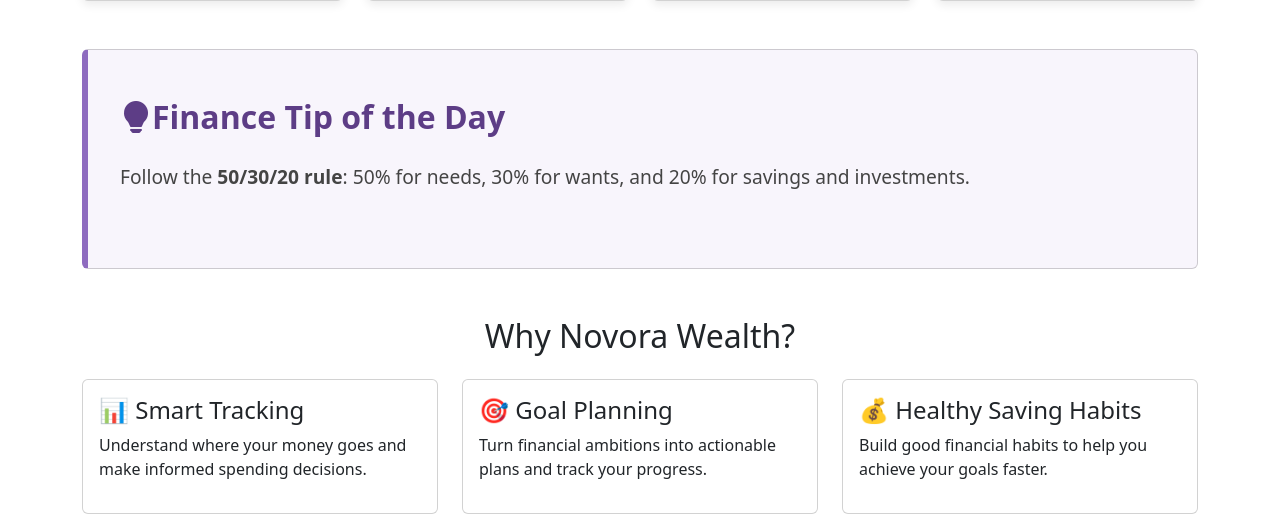
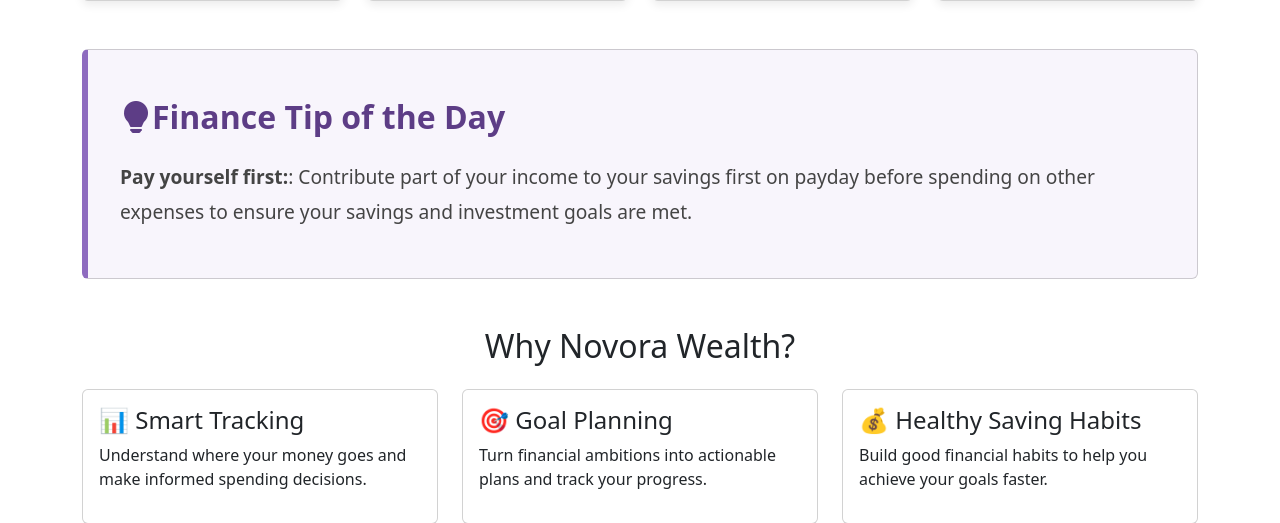
Before and after one commit to Sonia-Murei/novora-wealth, a Flask app: page / in a window 1280 px wide. Shown: the part 745-1268 px from the top of the page. Run offline with Flask 3, Linux system fonts and the light colour scheme; some libraries are stand-ins or nearby versions.

Commit message:
form corrections

```diff
--- a/main.py
+++ b/main.py
@@ -148,8 +148,9 @@
     print(session)
     user_id = session["user_id"]
 
+    categories = get_categories()
     budgets_data = get_all_budget_usage(user_id)
-    return render_template("budgets.html", budgets_data=budgets_data)
+    return render_template("budgets.html", budgets_data=budgets_data,categories=categories)
 
 
 @app.route("/add_budget", methods=["POST"])
--- a/templates/budgets.html
+++ b/templates/budgets.html
@@ -20,21 +20,16 @@
                     <div>
                         <div class="container mt-5">
                             <div class="form-card">
-
                                 <h2 class="mb-4">Add Budget</h2>
                                 <form action="/add_budget" method="POST">
-
                                     <div class="mb-3">
                                         <label class="form-label">Category</label>
-
                                         <select name="category_id" class="form-control" required>
-
                                             {% for category in categories %}
                                             <option value="{{ category[0] }}">
                                                 {{ category[1] }}
                                             </option>
                                             {% endfor %}
-
                                         </select>
                                     </div>
 
--- a/templates/index.html
+++ b/templates/index.html
@@ -77,8 +77,8 @@
             </h3>
 
             <p class="tip-text">
-                Follow the <strong>50/30/20 rule</strong>: 50% for needs,
-                30% for wants, and 20% for savings and investments.
+                <strong>Pay yourself first:</strong>: Contribute part of your income to your savings first
+                on payday before spending on other expenses to ensure your savings and investment goals are met.
             </p>
         </div>
     </div>
```
